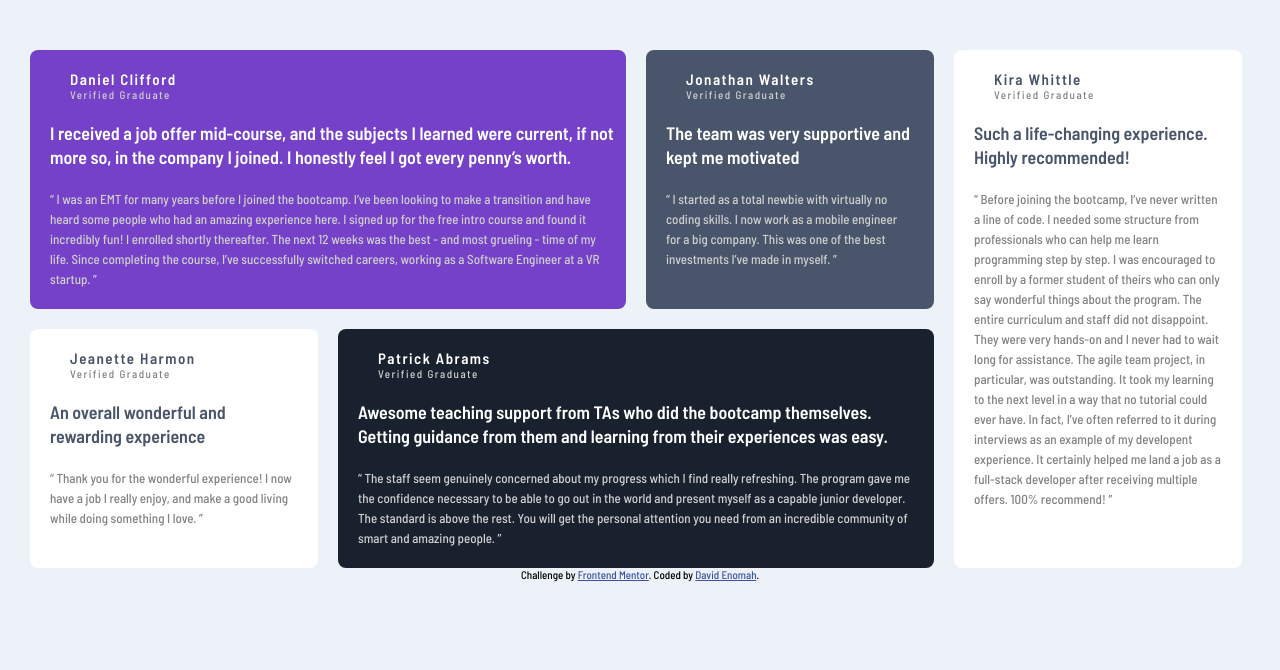
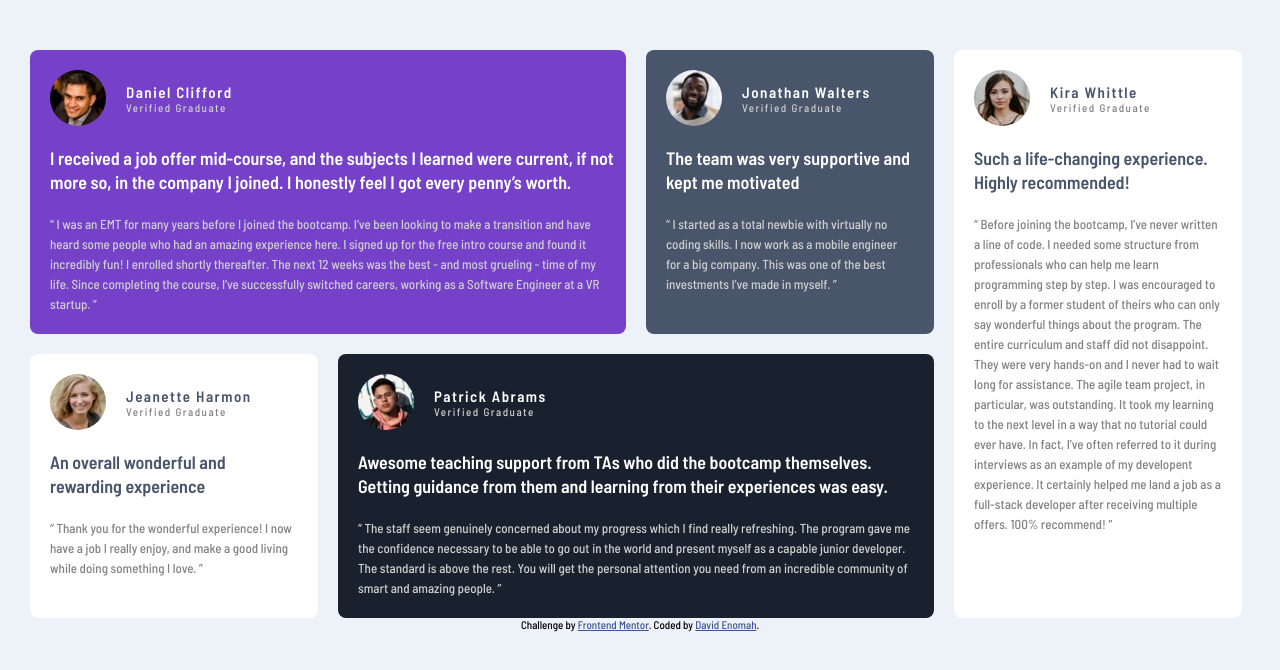
Before and after one commit to Davetech101/testimonial-grid, a plain HTML site: page index.html in a window 1280 px wide. Drawn offline with Linux system fonts and the light colour scheme; the site is published under a folder, as on GitHub Pages, so addresses that start at the root find nothing; a web font is replaced by a local one.

Commit message:
Update html

```diff
--- a/index.html
+++ b/index.html
@@ -21,7 +21,7 @@
       <div class="Daniel-clifford individuals">
 
         <div class="Daniel-clifford__heading primary-heading">
-         <img src="/images/image-daniel.jpg" alt="">
+         <img src="./images/image-daniel.jpg" alt="">
          <div class="Daniel-clifford__status status">
             <h3 class="Daniel-clifford__name name">Daniel Clifford</h3>
             Verified Graduate
@@ -47,7 +47,7 @@
       <div class="Jonathan-walters individuals">
 
         <div class="Jonathan-walters__heading primary-heading">
-          <img src="/images/image-jonathan.jpg" alt="">
+          <img src="./images/image-jonathan.jpg" alt="">
           <div class="Jonathan-walters__status status">
             <h3 class="Jonathan-walters__name name">Jonathan Walters</h3>
            Verified Graduate
@@ -68,7 +68,7 @@
         <div class="Jeanette-harmon individuals">
 
           <div class="Jeanette-harmon__heading primary-heading">
-            <img src="/images/image-jeanette.jpg" alt="">
+            <img src="./images/image-jeanette.jpg" alt="">
             <div class="Jeanette-harmon__status status">
               <h3 class="Jeanette-harmon__name name">Jeanette Harmon</h3>
              Verified Graduate
@@ -90,7 +90,7 @@
         <div class="Patrick-abrams individuals">
 
           <div class="Patrick-abrams__heading primary-heading">
-            <img src="/images/image-patrick.jpg" alt="">
+            <img src="./images/image-patrick.jpg" alt="">
              <div class="Patrick-abrams__status status">
               <h3 class="Patrick-abrams__name name">Patrick Abrams</h3>
              Verified Graduate
@@ -115,7 +115,7 @@
         <div class="Kira-whittle individuals">
 
         <div class="Kira-whittle__heading primary-heading">
-        <img src="/images/image-kira.jpg" alt="">
+        <img src="./images/image-kira.jpg" alt="">
         <div class="Kira-whittle__status status">
           <h3 class="Kira-whittle__name name">Kira Whittle</h3>
          Verified Graduate
@@ -146,7 +146,7 @@
 
   <div class="attribution">
     Challenge by <a href="https://www.frontendmentor.io?ref=challenge" target="_blank">Frontend Mentor</a>.
-    Coded by <a href="#">David Enomah</a>.
+    Coded by <a href="https://www.linkedin.com/in/david-ogaranya-enomah-133b60223/" target="_blank">David Enomah</a>.
   </div>
 </body>
 </html>
```
